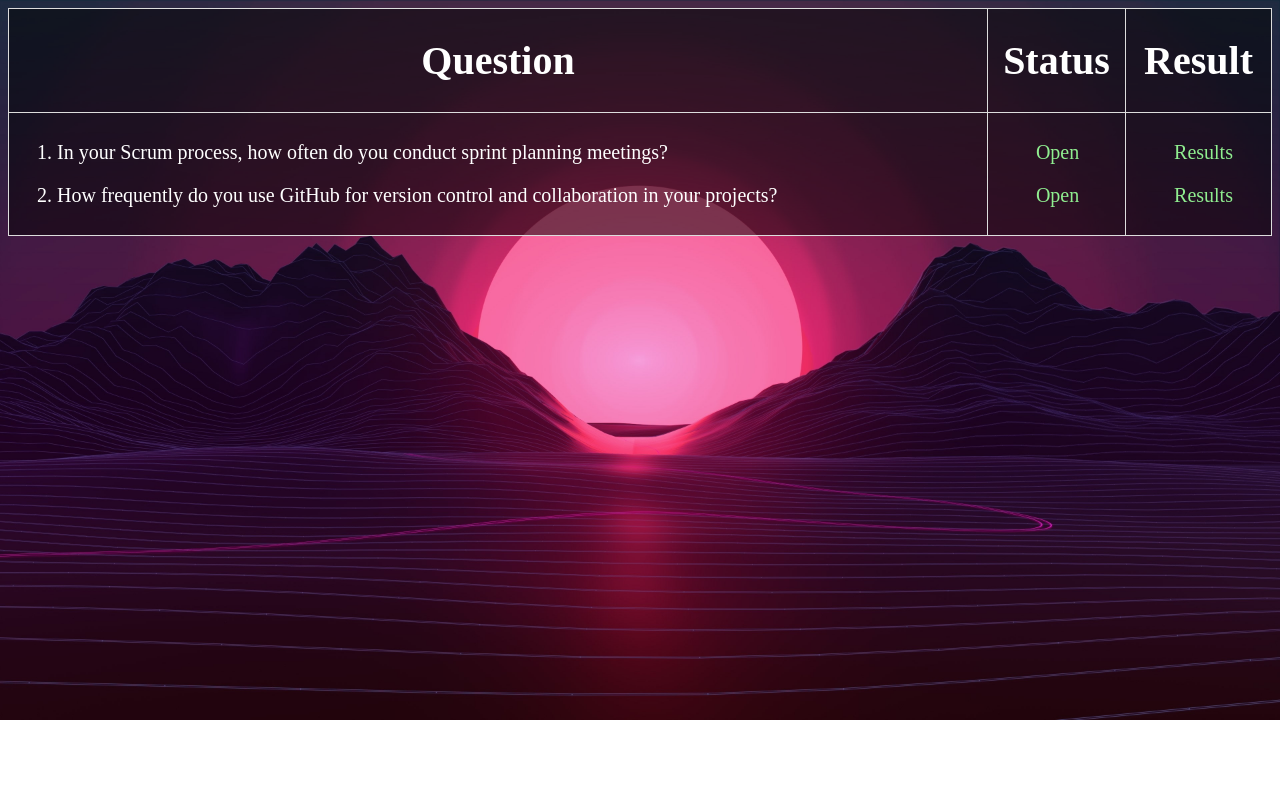
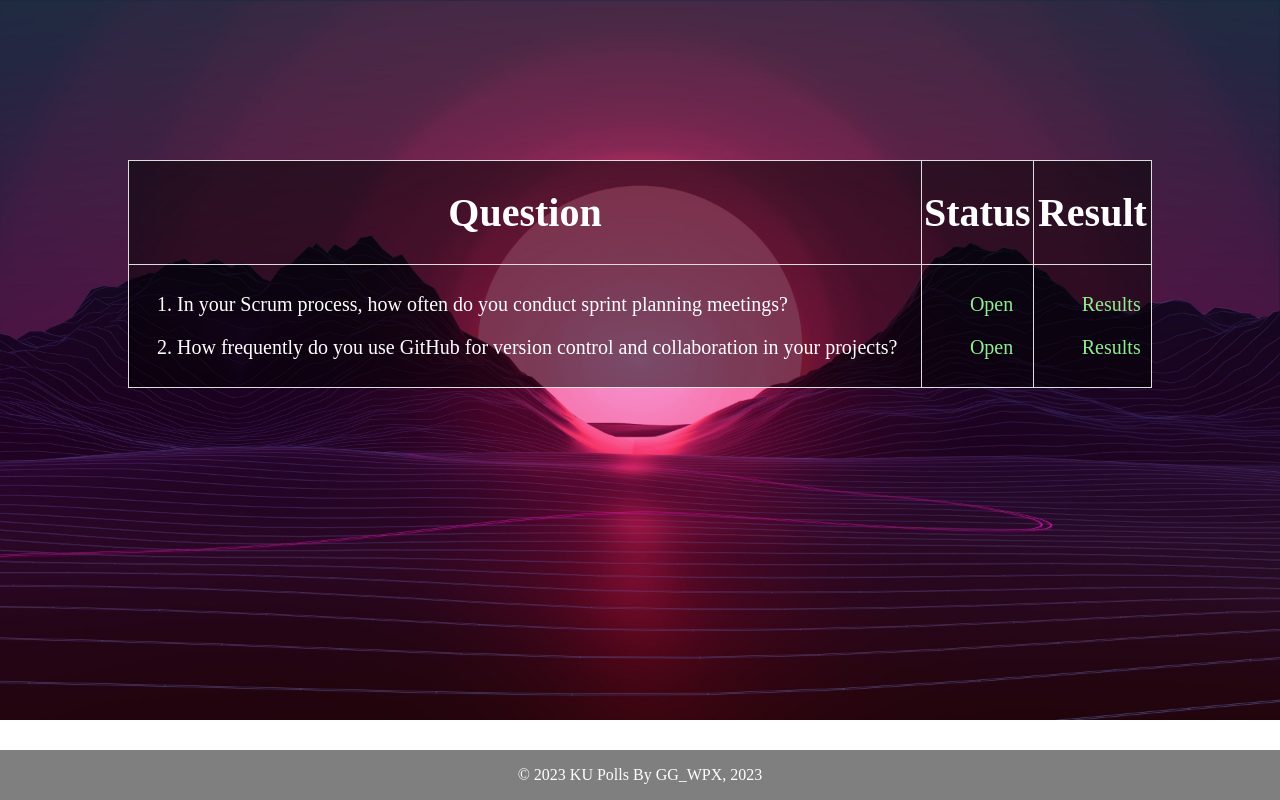
Before and after one commit to GGWPXXXX/ku-polls, a Django app: page /polls/ in a window 1280 px wide. Run offline with Django 4.2, Linux system fonts and the light colour scheme; data comes from the database, SQL or seed files in the repository.

Commit message:
Add footer to webpages.

```diff
--- a/polls/static/style.css
+++ b/polls/static/style.css
@@ -1,20 +1,16 @@
-
 li a {
   color: white;
 }
-
 
 ul li {
   list-style-type: none;
 }
 
-
 body {
   background: white url("images/background.jpg") no-repeat;
   background-size: 100%;
-    color:#fff;
+  color: #fff;
 }
-
 
 table {
   margin-left: auto;
@@ -22,11 +18,9 @@ table {
   border-collapse: collapse;
   width: 100%;
   background-color: rgba(0, 0, 0, 0.5);
-
 }
-th{
-    color:#fff;
-
+th {
+  color: #fff;
 }
 
 tr {
@@ -36,40 +30,37 @@ tr {
 
 td {
   padding: 8px;
-
 }
-
 
 a {
   text-decoration: none;
   color: white;
 }
-table ol{
+table ol {
   color: #fff;
 }
 
-
-#voteBTN{
+#voteBTN {
   padding: 3%;
   font-size: large;
   margin-left: 50%;
   background-color: rgba(0, 0, 0, 0.5);
   color: #fff;
-    border:none;
+  border: none;
 }
-#voteBTN:hover{
+#voteBTN:hover {
   padding: 3%;
   font-size: large;
   margin-left: 50%;
   background-color: rgba(255, 0, 0, 0.5);
   color: #fff;
-    border:none;
-
+  border: none;
 }
-table, th, td {
+table,
+th,
+td {
   border: 1px solid #ddd;
 }
-
 
 #home_result {
   padding: 2%;
@@ -84,7 +75,8 @@ table, th, td {
   margin-right: 45%;
 }
 
-#home_result:hover,#resultBTN:hover,
+#home_result:hover,
+#resultBTN:hover,
 #home_detail:hover {
   background-color: rgba(255, 0, 0, 0.5);
 }
@@ -101,7 +93,7 @@ table, th, td {
 form label {
   font-size: 20px;
 }
-#home_detail{
+#home_detail {
   padding: 2%;
   font-size: large;
   background-color: rgba(0, 0, 0, 0.5);
@@ -110,3 +102,25 @@ form label {
   text-align: center;
   margin-right: 50%;
 }
+/* #header {
+  display: block;
+  width: 100%;
+  height: 100px;
+  background-color: rgba(0, 0, 0, 0.5);
+} */
+#footer{
+    display: block;
+    width: 100%;
+    left: 0%;
+    height: 50px;
+    position: absolute;
+    bottom: 0;
+    background-color: rgba(0, 0, 0, 0.5);
+    text-align: center;
+}
+#main_table {
+    position: absolute;
+    top: 20%;
+    width: 80%;
+    left: 10%;
+}
--- a/polls/templates/index.html
+++ b/polls/templates/index.html
@@ -8,6 +8,8 @@
     <link rel="stylesheet" href="{% static 'style.css' %}">
 </head>
 <body>
+    {% comment %} <div id="header">
+    </div> {% endcomment %}
     {% if messages %}
     <div class="messages">
         <ul>
@@ -19,7 +21,7 @@
     {% endif %}
 
     {% if latest_question_list %}
-    <table>
+    <table id="main_table">
         <tr>
             <th>
                 <h1>Question</h1>
@@ -76,6 +78,9 @@
     {% else %}
     <p>No polls are available.</p>
     {% endif %}
+    <div id="footer">
+        <p>© 2023 KU Polls By <a href="https://github.com/GGWPXXXX" target="_blank">GG_WPX, 2023</a></p>
+    </div>
 
 <script>
     const disabledLinks = document.querySelectorAll('.disabled');
```
Lines whose indentation alone changed are shown as unchanged.
